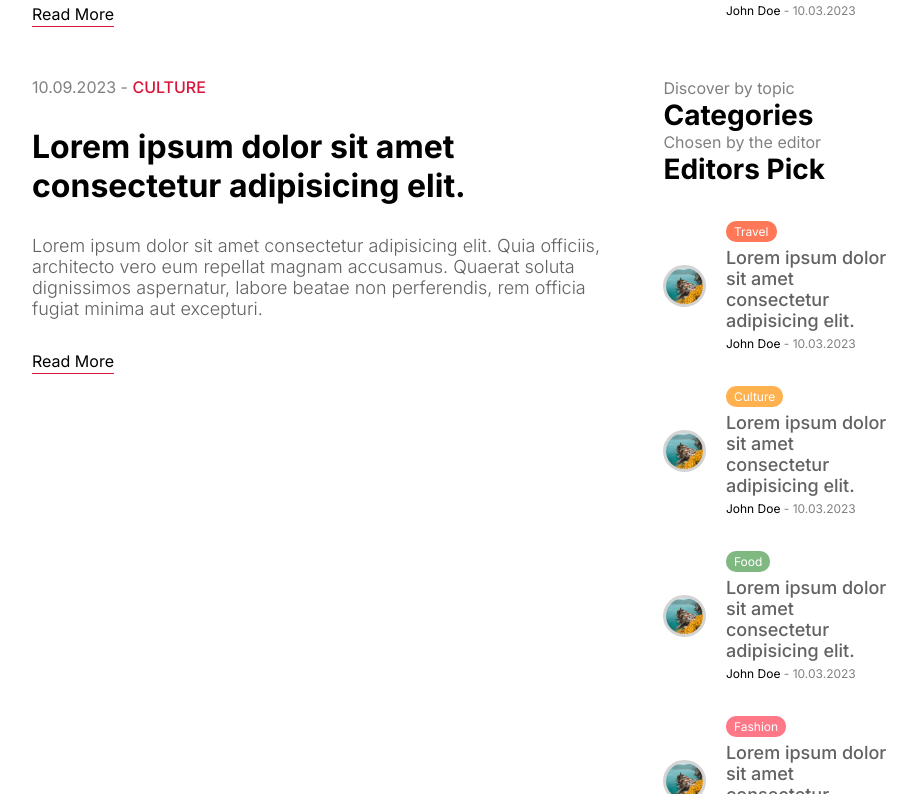
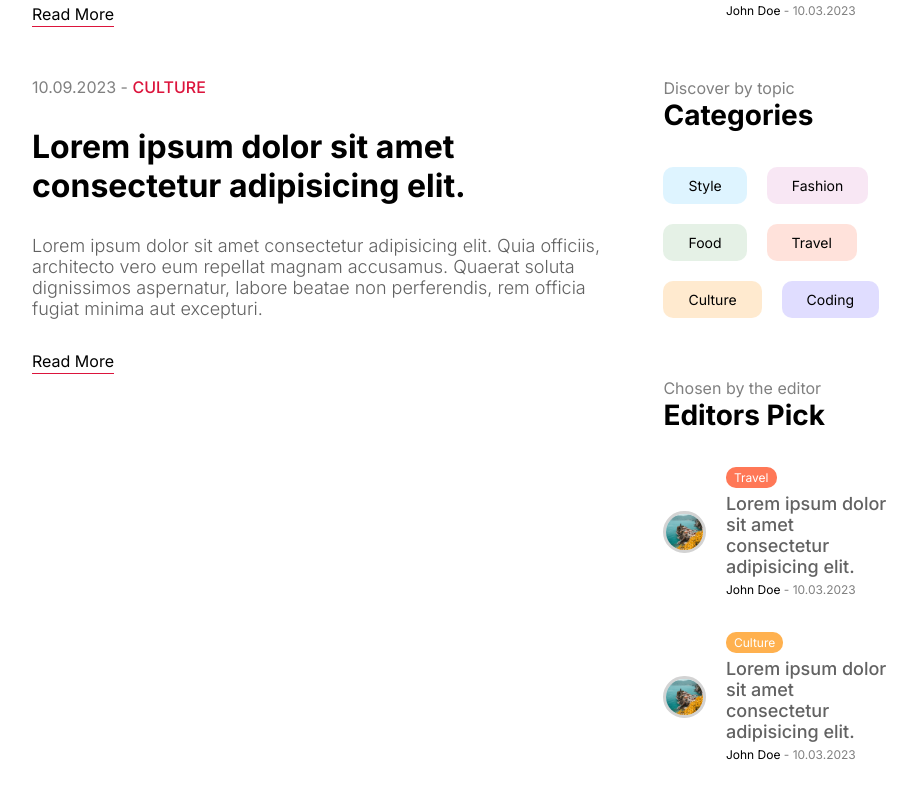
Before and after one commit to Dmitriifd/nextjs-fullstack-blog, a Next.js app: page / in a window 1280 px wide. Shown: the part 2026-2820 px from the top of the page, without its empty margins (176-1093 px from the left). Built offline with nearby package versions, Linux system fonts and the light colour scheme; no server answers.

Commit message:
MenuCategories

```diff
--- a/src/app/page.tsx
+++ b/src/app/page.tsx
@@ -10,7 +10,7 @@ export default function Home() {
       <Featured />
       <CategoryList />
       <div className={styles.content}>
-        <CardList page={5} />
+        <CardList />
         <Menu />
       </div>
     </div>
--- a/src/components/card/Card.tsx
+++ b/src/components/card/Card.tsx
@@ -18,10 +18,6 @@ const Card = () => {
           <h1>Lorem ipsum dolor sit amet consectetur adipisicing elit.</h1>
         </Link>
         <p className={styles.desc}>Lorem ipsum dolor sit amet consectetur adipisicing elit. Quia officiis, architecto vero eum repellat magnam accusamus. Quaerat soluta dignissimos aspernatur, labore beatae non perferendis, rem officia fugiat minima aut excepturi.</p>
-        {/* <div
-          className={styles.desc}
-          dangerouslySetInnerHTML={{ __html: item?.desc.substring(0, 60) }}
-        /> */}
         <Link href={`/posts/temp`} className={styles.link}>
           Read More
         </Link>
--- a/src/components/cardList/CardList.tsx
+++ b/src/components/cardList/CardList.tsx
@@ -2,7 +2,7 @@ import React from "react";
 import styles from './cardList.module.css';
 import Card from "../card/Card";
 
-const CardList = ({page = 1}: {page: number}) => {
+const CardList = () => {
   return (
     <div className={styles.container}>
       <h1 className={styles.title}>Recent Posts</h1>
--- a/src/components/menuCategories/MenuCategories.tsx
+++ b/src/components/menuCategories/MenuCategories.tsx
@@ -1,10 +1,31 @@
-import React from "react";
+import Link from 'next/link';
+import React from 'react';
 import styles from './menuCategories.module.css';
 
 const MenuCategories = () => {
   return (
-    <div className={styles.container}>
-
+    <div className={styles.categoryList}>
+      <Link
+        href='/blog?cat=style'
+        className={`${styles.categoryItem} ${styles.style}`}
+      >
+        Style
+      </Link>
+      <Link href='/blog' className={`${styles.categoryItem} ${styles.fashion}`}>
+        Fashion
+      </Link>
+      <Link href='/blog' className={`${styles.categoryItem} ${styles.food}`}>
+        Food
+      </Link>
+      <Link href='/blog' className={`${styles.categoryItem} ${styles.travel}`}>
+        Travel
+      </Link>
+      <Link href='/blog' className={`${styles.categoryItem} ${styles.culture}`}>
+        Culture
+      </Link>
+      <Link href='/blog' className={`${styles.categoryItem} ${styles.coding}`}>
+        Coding
+      </Link>
     </div>
   );
 };
--- a/src/components/menuCategories/menuCategories.module.css
+++ b/src/components/menuCategories/menuCategories.module.css
@@ -0,0 +1,37 @@
+.categoryList {
+  margin-top: 35px;
+  margin-bottom: 60px;
+  display: flex;
+  flex-wrap: wrap;
+  gap: 20px;
+}
+
+.categoryItem {
+  padding: 10px 25px;
+  border-radius: 10px;
+  font-size: 14px;
+}
+
+.categoryItem.style {
+  background-color: #57c4ff31;
+}
+
+.categoryItem.fashion {
+  background-color: #da85c731;
+}
+
+.categoryItem.food {
+  background-color: #7fb88133;
+}
+
+.categoryItem.travel {
+  background-color: #ff795736;
+}
+
+.categoryItem.culture {
+  background-color: #ffb04f45;
+}
+
+.categoryItem.coding {
+  background-color: #5e4fff31;
+}
```
